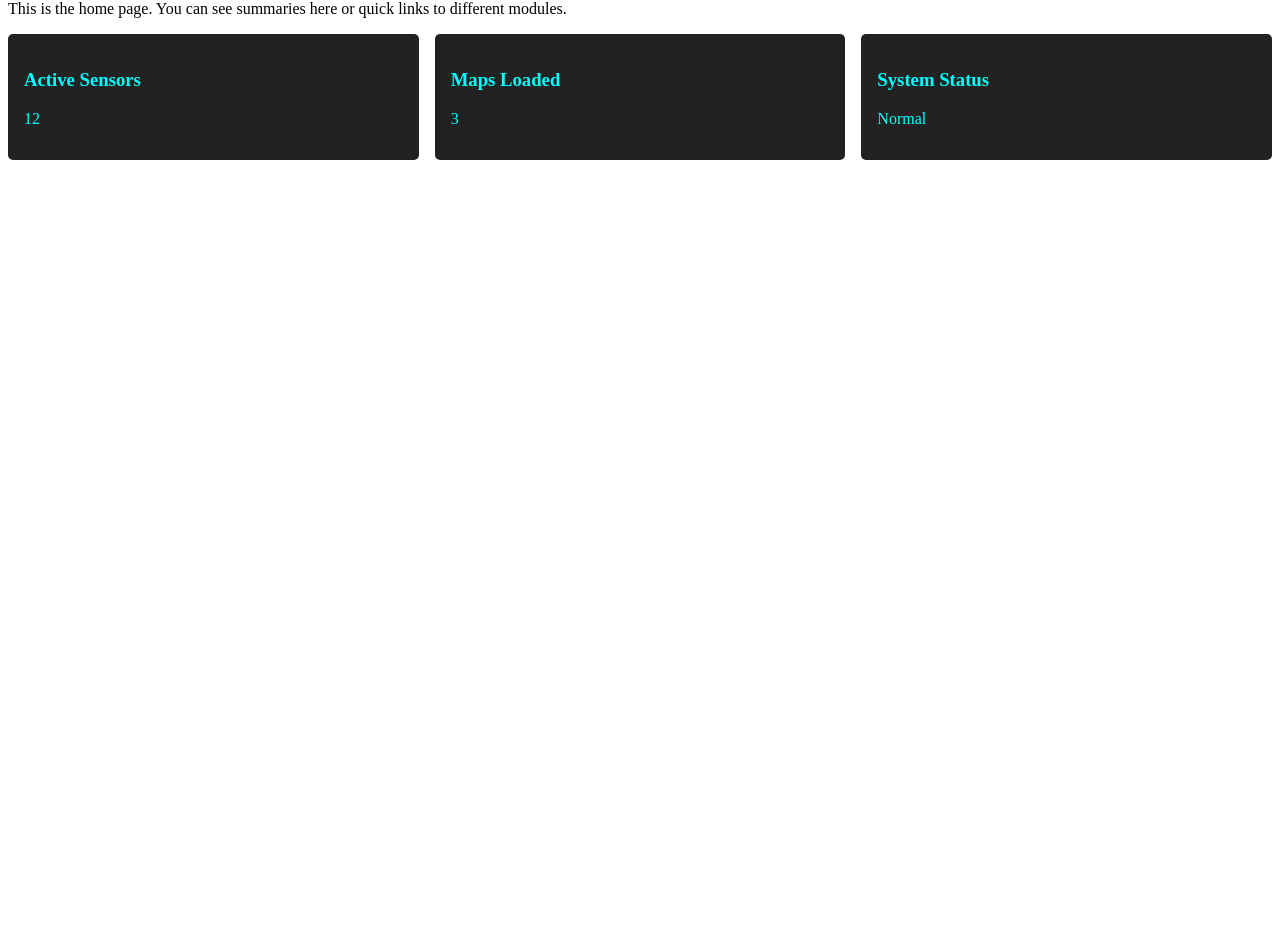
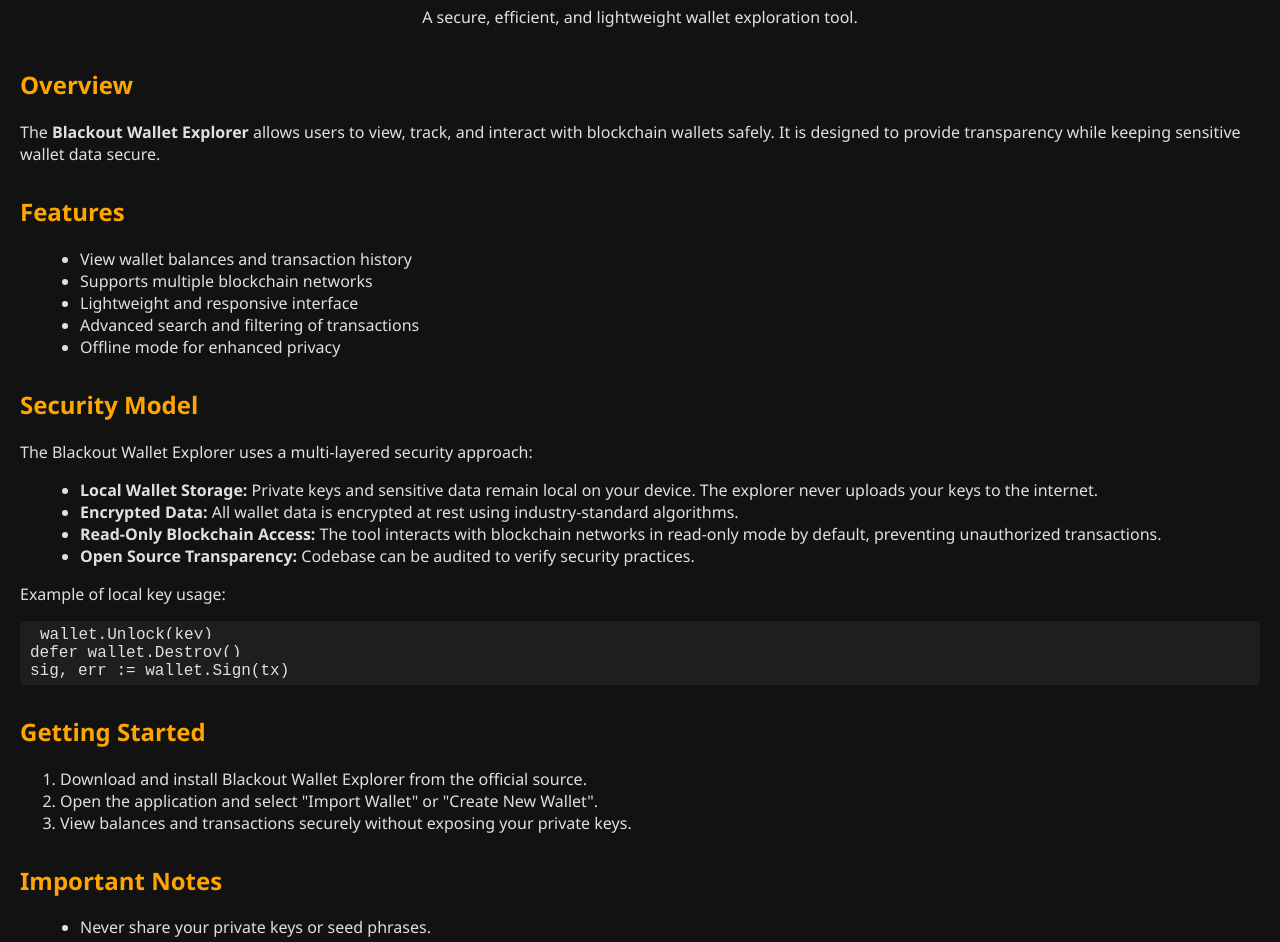
Before and after one commit to ghostdevol/BlackoutHybrid, a plain HTML site: page docs/home.html in a window 1280 px wide. Shown: the part 100-1042 px from the top of the page. Before the commit the page ends 800 px from the top, so only its background shows below. Drawn offline with Linux system fonts and the light colour scheme.

Commit message:
Update home.html

```diff
--- a/docs/home.html
+++ b/docs/home.html
@@ -1,28 +1,104 @@
-<div class="home-container">
+<!DOCTYPE html>
+<html lang="en">
+<head>
+    <meta charset="UTF-8">
+    <meta name="viewport" content="width=device-width, initial-scale=1.0">
+    <title>Blackout Wallet Explorer</title>
+    <style>
+        body {
+            font-family: 'Segoe UI', Tahoma, Geneva, Verdana, sans-serif;
+            background-color: #121212;
+            color: #e0e0e0;
+            margin: 0;
+            padding: 20px;
+        }
+        header {
+            text-align: center;
+            margin-bottom: 40px;
+        }
+        h1 {
+            color: #ff4f4f;
+        }
+        h2 {
+            color: #ffa500;
+            margin-top: 30px;
+        }
+        code, pre {
+            background-color: #1e1e1e;
+            padding: 5px 10px;
+            border-radius: 5px;
+            font-family: 'Courier New', Courier, monospace;
+        }
+        .section {
+            margin-bottom: 30px;
+        }
+        ul {
+            margin-left: 20px;
+        }
+        a {
+            color: #4fc3f7;
+        }
+    </style>
+</head>
+<body>
 
-  <header class="webview-header">
-    <h1>Dashboard Home</h1>
-  </header>
+    <header>
+        <h1>Blackout Wallet Explorer</h1>
+        <p>A secure, efficient, and lightweight wallet exploration tool.</p>
+    </header>
 
-  <section>
-    <p>Welcome to your dashboard SPA!</p>
-    <p>This is the home page. You can see summaries here or quick links to different modules.</p>
+    <div class="section">
+        <h2>Overview</h2>
+        <p>The <strong>Blackout Wallet Explorer</strong> allows users to view, track, and interact with blockchain wallets safely. It is designed to provide transparency while keeping sensitive wallet data secure.</p>
+    </div>
 
-    <!-- Example Summary Cards -->
-    <div style="display:flex; gap:1rem; margin-top:1rem;">
-      <div style="flex:1; background:#222; color:#00ffff; padding:1rem; border-radius:5px;">
-        <h3>Active Sensors</h3>
-        <p>12</p>
-      </div>
-      <div style="flex:1; background:#222; color:#00ffff; padding:1rem; border-radius:5px;">
-        <h3>Maps Loaded</h3>
-        <p>3</p>
-      </div>
-      <div style="flex:1; background:#222; color:#00ffff; padding:1rem; border-radius:5px;">
-        <h3>System Status</h3>
-        <p>Normal</p>
-      </div>
+    <div class="section">
+        <h2>Features</h2>
+        <ul>
+            <li>View wallet balances and transaction history</li>
+            <li>Supports multiple blockchain networks</li>
+            <li>Lightweight and responsive interface</li>
+            <li>Advanced search and filtering of transactions</li>
+            <li>Offline mode for enhanced privacy</li>
+        </ul>
     </div>
-  </section>
 
-</div>
+    <div class="section">
+        <h2>Security Model</h2>
+        <p>The Blackout Wallet Explorer uses a multi-layered security approach:</p>
+        <ul>
+            <li><strong>Local Wallet Storage:</strong> Private keys and sensitive data remain local on your device. The explorer never uploads your keys to the internet.</li>
+            <li><strong>Encrypted Data:</strong> All wallet data is encrypted at rest using industry-standard algorithms.</li>
+            <li><strong>Read-Only Blockchain Access:</strong> The tool interacts with blockchain networks in read-only mode by default, preventing unauthorized transactions.</li>
+            <li><strong>Open Source Transparency:</strong> Codebase can be audited to verify security practices.</li>
+        </ul>
+        <p>Example of local key usage:</p>
+        <pre><code>wallet.Unlock(key)
+defer wallet.Destroy()
+sig, err := wallet.Sign(tx)</code></pre>
+    </div>
+
+    <div class="section">
+        <h2>Getting Started</h2>
+        <ol>
+            <li>Download and install Blackout Wallet Explorer from the official source.</li>
+            <li>Open the application and select "Import Wallet" or "Create New Wallet".</li>
+            <li>View balances and transactions securely without exposing your private keys.</li>
+        </ol>
+    </div>
+
+    <div class="section">
+        <h2>Important Notes</h2>
+        <ul>
+            <li>Never share your private keys or seed phrases.</li>
+            <li>Always verify the source of downloads.</li>
+            <li>Use offline mode for maximum security when inspecting sensitive wallets.</li>
+        </ul>
+    </div>
+
+    <footer style="text-align:center; margin-top:50px; color:#888;">
+        &copy; 2026 Blackout Wallet Explorer | Secure Wallet Management
+    </footer>
+
+</body>
+</html>
```
